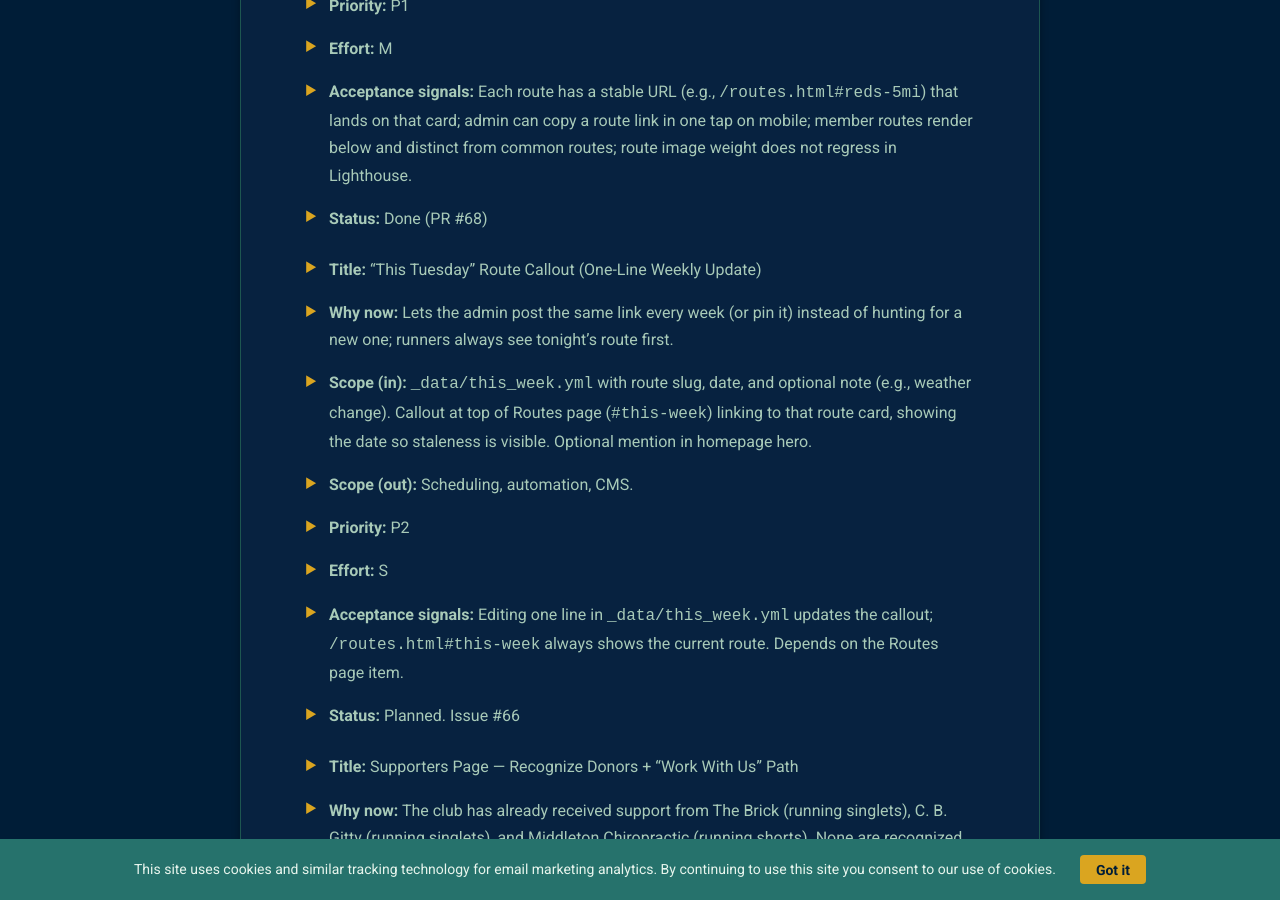
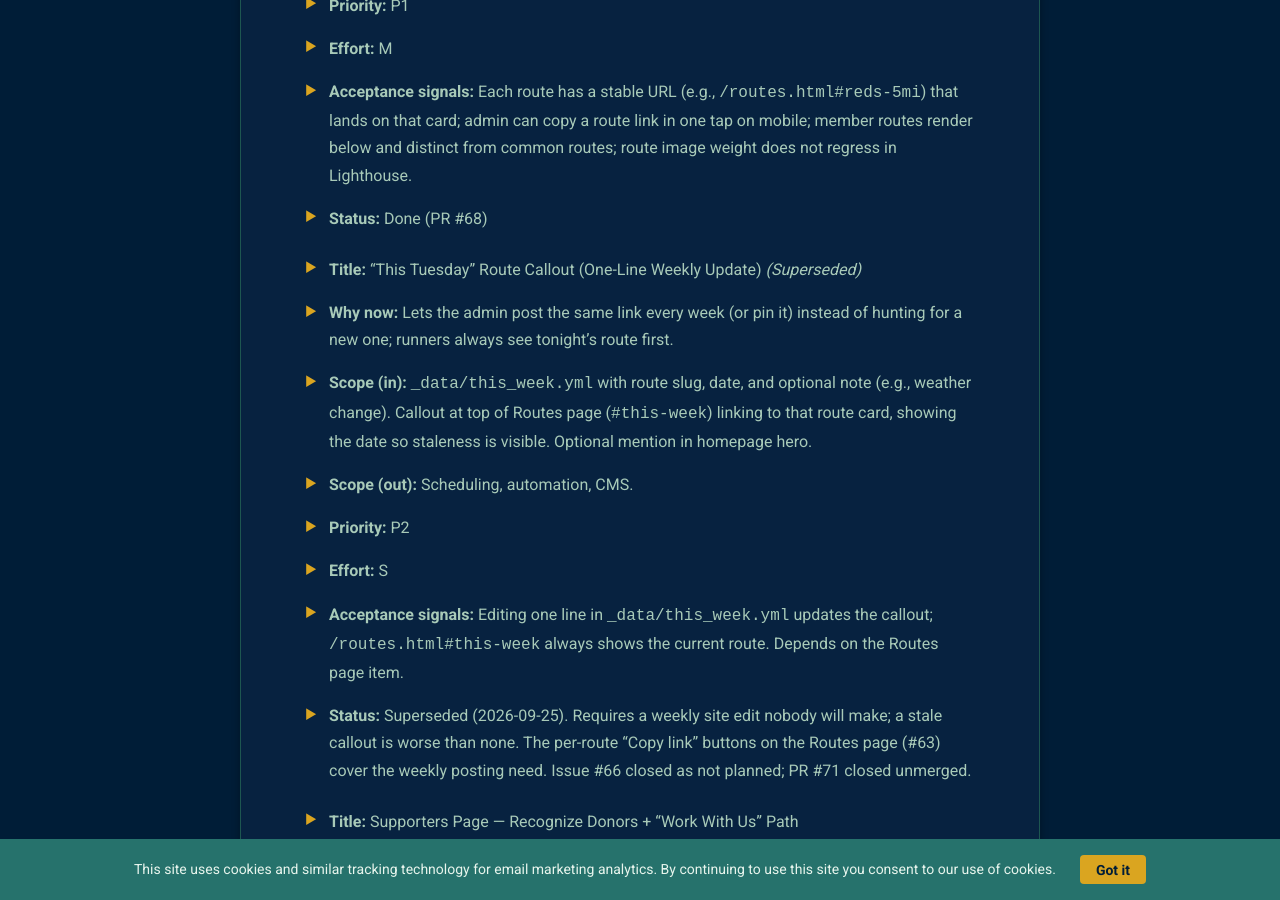
Before and after one commit to dekay2001/dover-run-club-website, a Jekyll site: the page built from design/website-roadmap.md, in a window 1280 px wide and 900 px high, scrolled down 13510 px. Built offline with Jekyll 4.4.1, drawn with Linux system fonts in a browser that asks for light colours; our own code applies the rules of GitHub Pages for plain Markdown files.

Commit message:
Roadmap: mark This Tuesday callout superseded (#66)

```diff
--- a/design/website-roadmap.md
+++ b/design/website-roadmap.md
@@ -242,14 +242,14 @@ Ideas can be generated by the idea agent, planned by the planning agent, impleme
 - **Acceptance signals:** Each route has a stable URL (e.g., `/routes.html#reds-5mi`) that lands on that card; admin can copy a route link in one tap on mobile; member routes render below and distinct from common routes; route image weight does not regress in Lighthouse.
 - **Status:** Done (PR #68)
 
-- **Title:** "This Tuesday" Route Callout (One-Line Weekly Update)
+- **Title:** "This Tuesday" Route Callout (One-Line Weekly Update) _(Superseded)_
 - **Why now:** Lets the admin post the same link every week (or pin it) instead of hunting for a new one; runners always see tonight's route first.
 - **Scope (in):** `_data/this_week.yml` with route slug, date, and optional note (e.g., weather change). Callout at top of Routes page (`#this-week`) linking to that route card, showing the date so staleness is visible. Optional mention in homepage hero.
 - **Scope (out):** Scheduling, automation, CMS.
 - **Priority:** P2
 - **Effort:** S
 - **Acceptance signals:** Editing one line in `_data/this_week.yml` updates the callout; `/routes.html#this-week` always shows the current route. Depends on the Routes page item.
-- **Status:** Planned. Issue #66
+- **Status:** Superseded (2026-09-25). Requires a weekly site edit nobody will make; a stale callout is worse than none. The per-route "Copy link" buttons on the Routes page (#63) cover the weekly posting need. Issue #66 closed as not planned; PR #71 closed unmerged.
 
 - **Title:** Supporters Page — Recognize Donors + "Work With Us" Path
 - **Why now:** The club has already received support from The Brick (running singlets), C. B. Gitty (running singlets), and Middleton Chiropractic (running shorts). None are recognized on the site, and future partners have no path beyond the general email.
```
